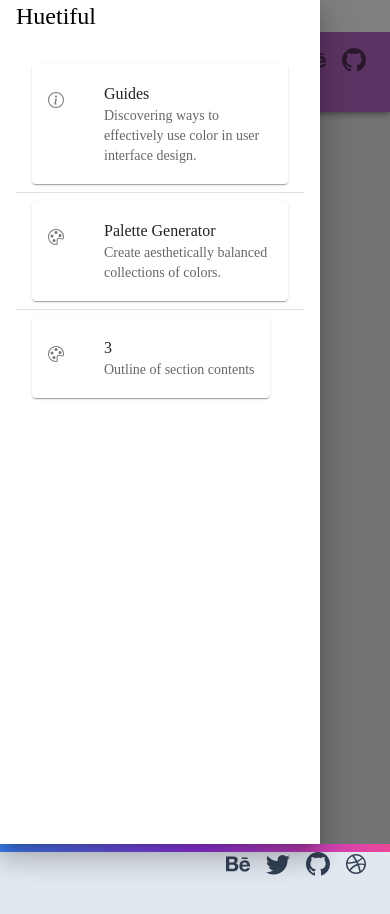
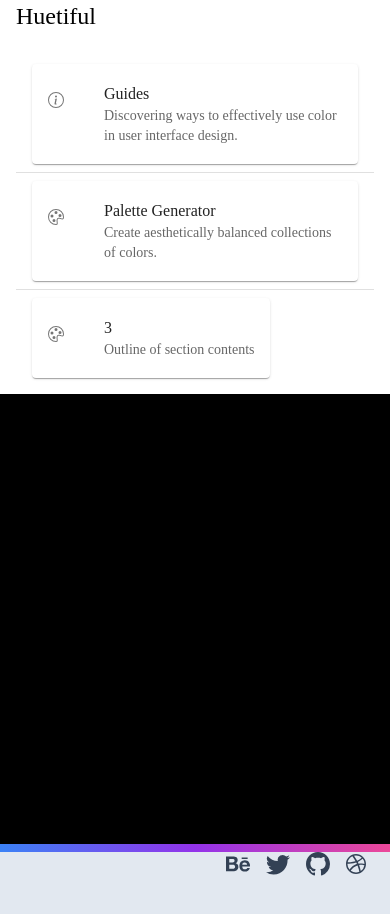
Before and after one commit to prjctimg/huetiful, a Next.js app in the folder huetiful/: page / in a window 390 px wide. Both pictures are taken after a click on the button 30 px from the left and 60 px from the top of the page. Shown: the top 914 px of the page. Built offline with nearby package versions, Linux system fonts and the light colour scheme; what tailwindcss-gradients would draw is missing.

Commit message:
Fixed gradients section data mapping. Layout is good at md and above.  [MUST] Fix responsive behaviour for xs to sm.

```diff
--- a/huetiful/components/header.tsx
+++ b/huetiful/components/header.tsx
@@ -42,8 +42,18 @@ export default function Header() {
                         Huetiful
                     </Typography>
                 </header>
-                <Drawer open={isDrawerOpen} onClose={() => setIsDrawerOpen(false)} anchor="left">
-                    <Container p={2} className="max-w-xs" textAlign={'center'} role="presentation">
+                <Drawer
+                    className="bg-current backdrop-blur-sm "
+                    open={isDrawerOpen}
+                    onClose={() => setIsDrawerOpen(false)}
+                    anchor="top"
+                >
+                    <Container
+                        p={2}
+                        className=" backdrop-blur-sm  w-full h-full"
+                        textAlign={'center'}
+                        role="presentation"
+                    >
                         <Typography
                             paddingBottom={2}
                             color="black"
--- a/huetiful/pages/gradients/index.tsx
+++ b/huetiful/pages/gradients/index.tsx
@@ -1,30 +1,66 @@
 import _ from 'lodash';
-import { Paper, Grid, Card, CardContent, ImageList, ImageListItem } from '@mui/material';
+import React, { useEffect, useState } from 'react';
+import {
+    Paper,
+    Grid,
+    Card,
+    CardContent,
+    ImageList,
+    ImageListItem,
+    Box,
+    Typography
+} from '@mui/material';
 import { gradients } from '../../app/colors/gradients.mjs';
 
 function GradientsPage() {
+    //Initialize state variable for the gradient colors array
+    var [_gradient, setGradient] = useState<{}>();
+
     return (
         <>
             <title>Gradient generator</title>
 
-            <Grid container>
-                <Grid item xs={12}>
+            <Grid container columnSpacing={3} rowSpacing={3}>
+                <Grid item xs={12} md={8}>
                     <Card>
+                        <Paper
+                            className="h-[50vh]"
+                            style={{ background: `linear-gradient(45deg,${_gradient.colors})` }}
+                        />
+
                         <CardContent>
-                            <Paper
-                                style={{
-                                    background: 'pink'
-                                }}
-                            />
+                            <Typography
+                                textAlign="center"
+                                variant="subtitle1"
+                                fontWeight="bold"
+                                className="bg-white w-fit p-1.5 rounded-md mx-auto "
+                                component="div"
+                            >
+                                {_gradient.name}
+                                <Typography variant="subtitle2">{_gradient.colors}</Typography>
+                            </Typography>
                         </CardContent>
                     </Card>
                 </Grid>
-                <Grid item xs={12} sm={8}>
-                    <ImageList cols={12} rowHeight={64}>
+                <Grid item xs={12} sm={8} md={4}>
+                    <Box
+                        sx={{
+                            overflowX: 'wrap',
+                            overflowY: 'scroll',
+                            height: '50vh'
+                        }}
+                    >
+                        <ImageList
+                            gap={10}
+                            cols="auto"
+                            className="xs:w-full grid xs:grid-cols-6 md:grid-cols-3 lg:grid-cols-5"
+                        >
                             {_.map(gradients, (gradient) => {
                                 return (
                                     <Paper
-                                    className="xs:w-10 xs:h-10 sm:w-12 sm:h-12 md:w-14 md:h-14 flex-shrink-0"
+                                        onClick={() => setGradient(gradient)}
+                                        key={gradient.name}
+                                        className="pt-4 transition ease-in-out duration-200 hover:-translate-y-1  xs:w-12 xs:h-12 sm:w-14 sm:h-14 md:w-18 md:h-18 lg:w-20 lg:h-20 xl:h-24 xl:w-24 flex-shrink-0"
                                         style={{
                                             background: `linear-gradient(45deg,${gradient.colors})`
                                         }}
@@ -32,6 +68,7 @@ function GradientsPage() {
                                 );
                             })}
                         </ImageList>
+                    </Box>
                 </Grid>
             </Grid>
         </>
```
Lines whose indentation alone changed are shown as unchanged.
